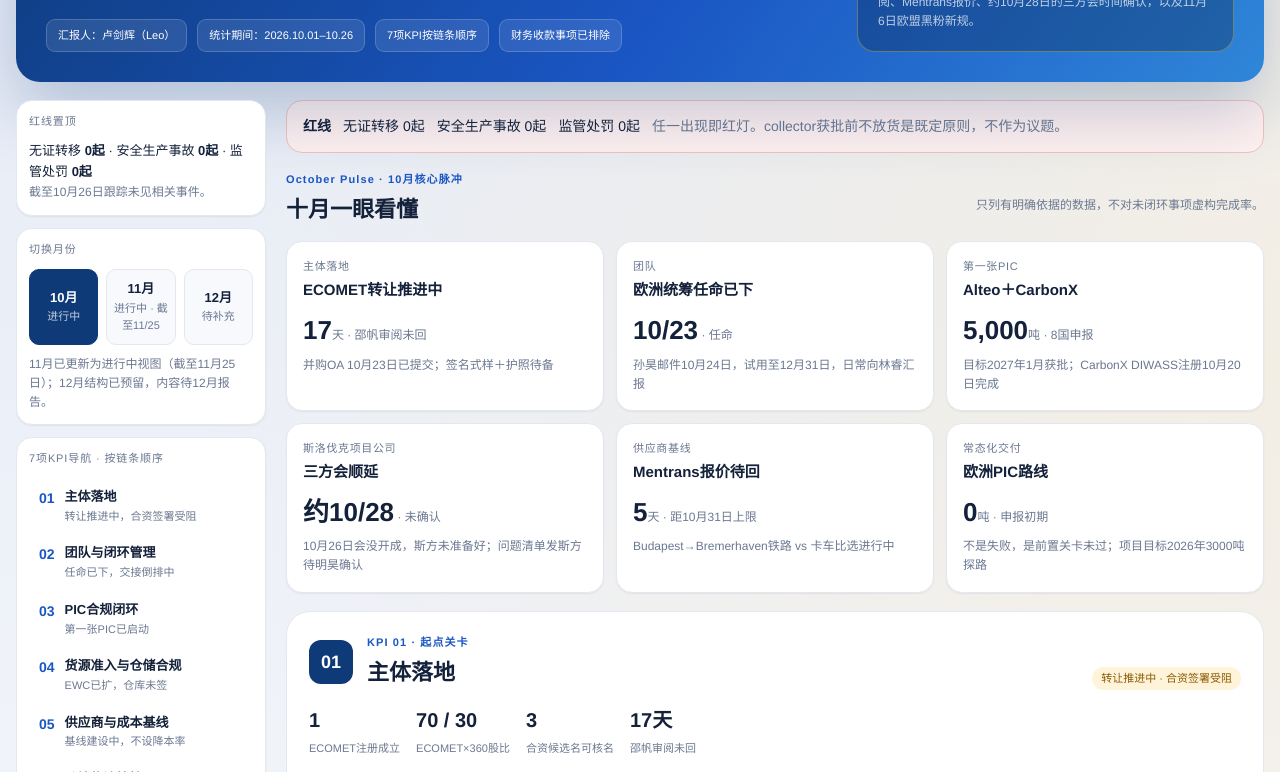
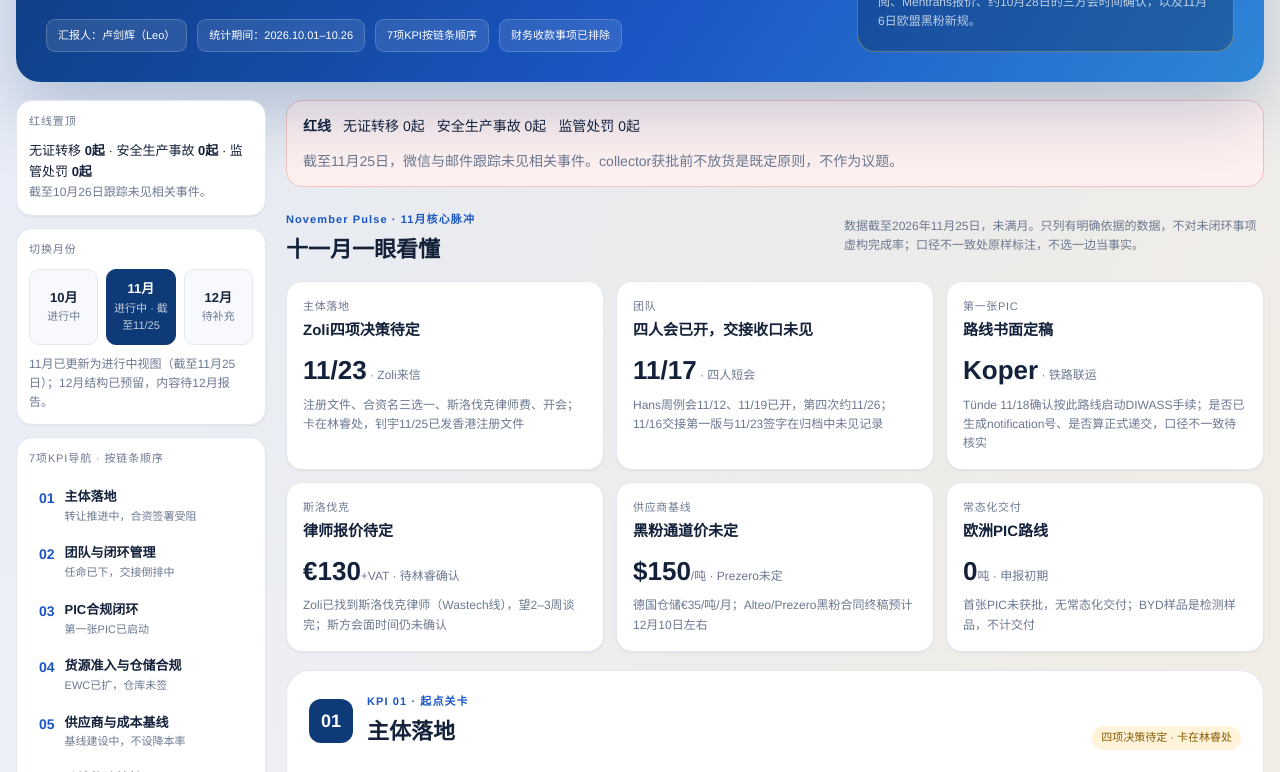
Before and after one commit to canleolu-cell/zz-eco-dashboard, a plain HTML site: page europe-project-report/index.html in a window 1280 px wide. Shown: the part 328-1100 px from the top of the page. Drawn offline with Linux system fonts and the light colour scheme.

Commit message:
Europe report: make November the default view (title + month switch)

```diff
--- a/europe-project-report/index.html
+++ b/europe-project-report/index.html
@@ -3,7 +3,7 @@
 <head>
 <meta charset="UTF-8">
 <meta name="viewport" content="width=device-width, initial-scale=1.0">
-<title>欧洲项目｜10月工作 Dashboard</title>
+<title>欧洲项目｜11月工作 Dashboard</title>
 <style>
 :root{--bg:#f4f6fa;--panel:#fff;--panel-2:#f7f9fd;--text:#14213a;--muted:#6b7891;--line:#e3e8f0;--navy:#0e3a78;--primary:#1a56c4;--primary-2:#3f83f1;--primary-soft:#eaf1ff;--gold:#e79a06;--gold-2:#ffc93c;--gold-soft:#fff4da;--red:#e0483d;--green:#17a673;--amber:#dd8a10;--r-xl:24px;--r-l:16px;--r-m:12px;--header-h:74px;--side-w:252px}
 *{box-sizing:border-box}html{scroll-behavior:smooth;scroll-padding-top:96px}
@@ -60,8 +60,8 @@ h1{font-size:clamp(28px,3.6vw,50px);line-height:1.08;margin:16px 0 12px}
 <aside class="sidebar" aria-label="KPI导航">
 <div class="side-block"><p class="side-label">红线置顶</p><p style="margin:0;font-size:13px">无证转移 <b>0起</b> · 安全生产事故 <b>0起</b> · 监管处罚 <b>0起</b><br><span style="color:var(--muted);font-size:12px">截至10月26日跟踪未见相关事件。</span></p></div>
 <div class="side-block"><p class="side-label">切换月份</p><div class="month-switch" role="tablist" aria-label="月份切换">
-<button class="month-btn active" data-month="oct" role="tab" aria-selected="true"><b>10月</b><span>进行中</span></button>
-<button class="month-btn" data-month="nov" role="tab" aria-selected="false"><b>11月</b><span>进行中 · 截至11/25</span></button>
+<button class="month-btn" data-month="oct" role="tab" aria-selected="false"><b>10月</b><span>进行中</span></button>
+<button class="month-btn active" data-month="nov" role="tab" aria-selected="true"><b>11月</b><span>进行中 · 截至11/25</span></button>
 <button class="month-btn" data-month="dec" role="tab" aria-selected="false"><b>12月</b><span>待补充</span></button>
 </div><p class="side-tip">11月已更新为进行中视图（截至11月25日）；12月结构已预留，内容待12月报告。</p></div>
 <div class="side-block"><p class="side-label">7项KPI导航 · 按链条顺序</p><nav>
@@ -76,7 +76,7 @@ h1{font-size:clamp(28px,3.6vw,50px);line-height:1.08;margin:16px 0 12px}
 <div class="side-block"><p class="side-label">欧洲项目月度报告</p><p class="side-tip">顺序是推进链条，不是权重；交付放最后是结果位，不是降优先级。每月更新，11月展望、12月待补充已在月份切换中预留。</p><p style="margin-top:10px"><a href="../jinyuansheng-dashboard/">← 返回锦源晟国际物流部报告</a></p></div>
 </aside>
 <main>
-<div id="panel-oct"><div class="redline"><strong>红线</strong><span>无证转移 0起</span><span>安全生产事故 0起</span><span>监管处罚 0起</span><span style="color:var(--muted)">任一出现即红灯。collector获批前不放货是既定原则，不作为议题。</span></div>
+<div id="panel-oct" hidden><div class="redline"><strong>红线</strong><span>无证转移 0起</span><span>安全生产事故 0起</span><span>监管处罚 0起</span><span style="color:var(--muted)">任一出现即红灯。collector获批前不放货是既定原则，不作为议题。</span></div>
 <section class="section"><div class="section-head"><div><div class="section-kicker">October Pulse · 10月核心脉冲</div><h2>十月一眼看懂</h2></div><p>只列有明确依据的数据，不对未闭环事项虚构完成率。</p></div>
 <div class="grid-6">
 <article class="card"><div class="card-label">主体落地</div><div class="card-title">ECOMET转让推进中</div><div class="metric">17<small>天 · 邵帆审阅未回</small></div><div class="submetric">并购OA 10月23日已提交；签名式样＋护照待备</div></article>
@@ -138,7 +138,7 @@ h1{font-size:clamp(28px,3.6vw,50px);line-height:1.08;margin:16px 0 12px}
 <section class="source-box"><div class="source-grid"><div><strong>十月视图口径</strong><br>本页为欧洲项目10月进行中视图，数据截至2026年10月26日，未满月；10月27–31日待补拉更新。结构参照物流部十月Dashboard（KPI导航、完成／问题／下月计划三段式、阶段线、待确认清单），内容只取欧洲项目线，不把泰国铜粉、石墨、深圳通道、Maersk索赔等物流部泰国线数字计入欧洲指标。只呈现有明确依据的节点，不虚构完成率或降本金额，未闭环事项保留“待确认”。</div>
 <div><strong>仍待确认</strong><ol><li>约10月28日三方会的具体时间、链接（仅为估计，未确认）</li><li>明昊是否已把我方问题清单发给斯方</li><li>邵帆V0.95审阅意见、宋总权责协议、合资公司GM人选、子公司名称</li><li>Mentrans报价、ECOMET并购OA审批节点、4500吨仓库</li><li>一张PIC能否覆盖多个EWC、160625新增是否获Tünde确认</li></ol></div></div>
 <p style="color:var(--muted);font-size:12px;margin:16px 0 0">欧洲项目月度报告 · 2026年10月进行中视图，数据截至2026年10月26日，10月27–31日待补。每月更新，11月为展望、12月待补充。</p></section></div>
-<div id="panel-nov" hidden>
+<div id="panel-nov">
 <div class="redline"><strong>红线</strong><span>无证转移 0起</span><span>安全生产事故 0起</span><span>监管处罚 0起</span><span style="color:var(--muted)">截至11月25日，微信与邮件跟踪未见相关事件。collector获批前不放货是既定原则，不作为议题。</span></div>
 <section class="section"><div class="section-head"><div><div class="section-kicker">November Pulse · 11月核心脉冲</div><h2>十一月一眼看懂</h2></div><p>数据截至2026年11月25日，未满月。只列有明确依据的数据，不对未闭环事项虚构完成率；口径不一致处原样标注，不选一边当事实。</p></div>
 <div class="grid-6">
@@ -211,7 +211,7 @@ h1{font-size:clamp(28px,3.6vw,50px);line-height:1.08;margin:16px 0 12px}
 </div>
 </main></div></div>
 <script>
-document.querySelectorAll('[data-go]').forEach(b=>b.addEventListener('click',()=>{const t=document.getElementById(b.dataset.go);if(t)t.scrollIntoView({behavior:'smooth',block:'start'})}));
+document.querySelectorAll('[data-go]').forEach(b=>b.addEventListener('click',()=>{const novVisible=!document.getElementById('panel-nov').hidden;const t=document.getElementById((novVisible?'nov-':'')+b.dataset.go)||document.getElementById(b.dataset.go);if(t)t.scrollIntoView({behavior:'smooth',block:'start'})}));
 const secs=[...document.querySelectorAll('.kpi-section')];
 const nav=[...document.querySelectorAll('.side-kpi')];
 const io=new IntersectionObserver(es=>{es.forEach(e=>{if(e.isIntersecting){nav.forEach(n=>n.classList.toggle('active',n.dataset.go===e.target.id))}})},{rootMargin:'-30% 0px -60% 0px'});
```
